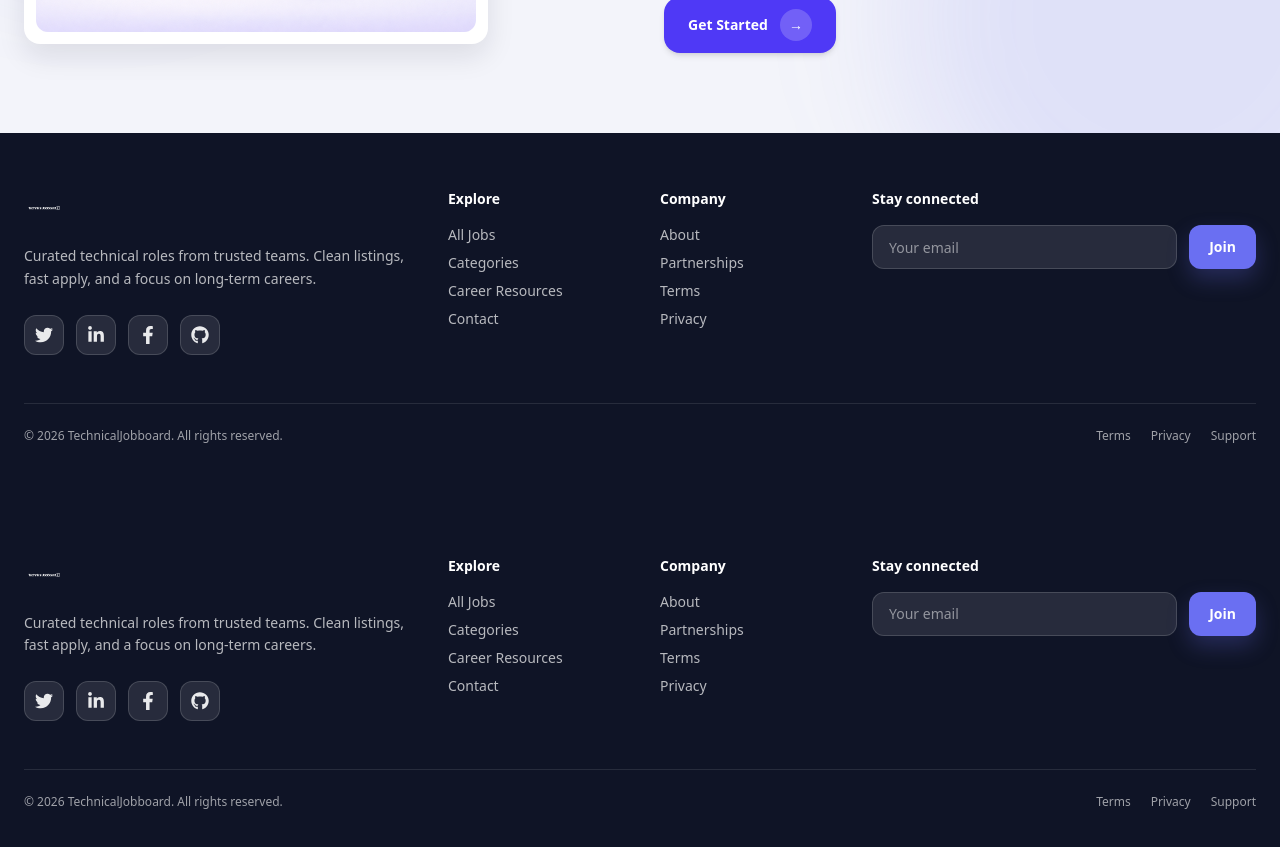
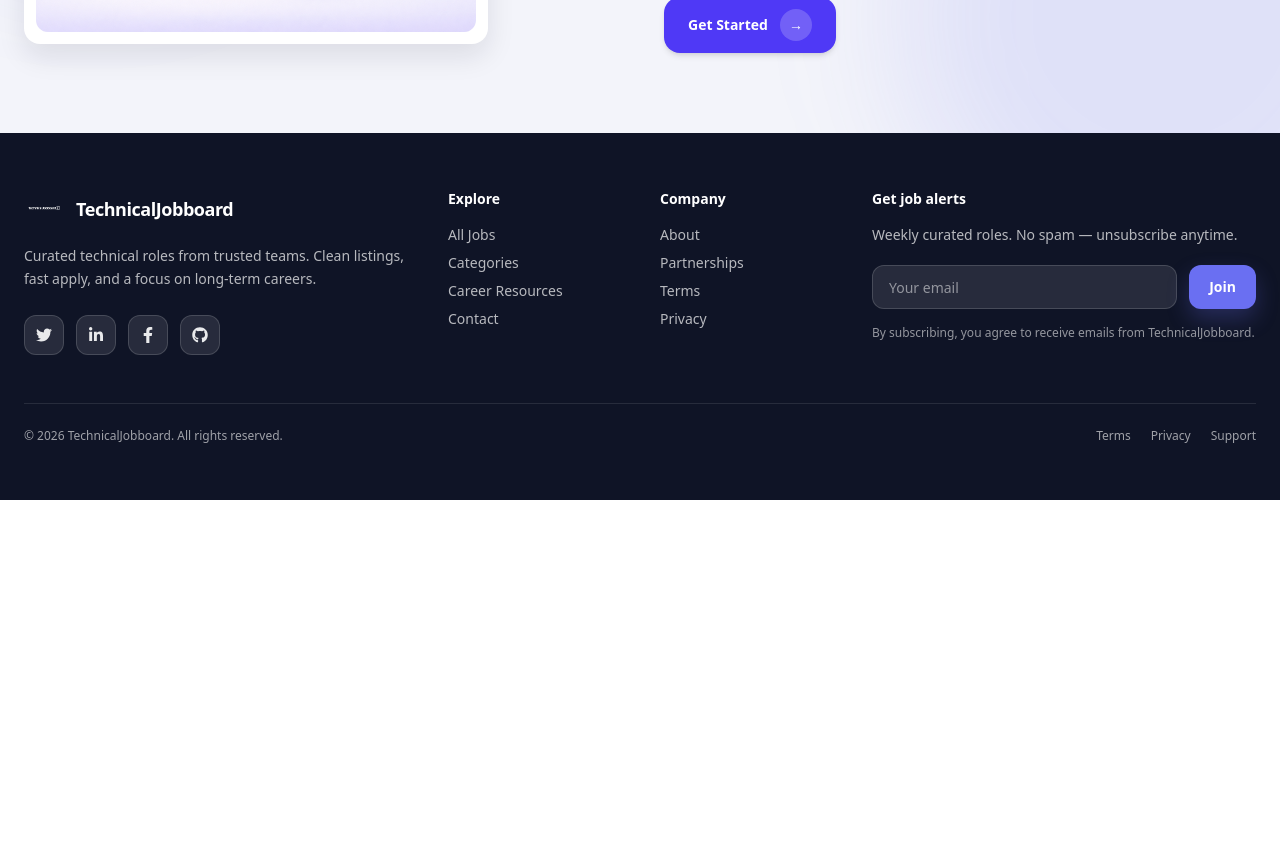
Before and after one commit to adebisidolapo/technicaljobboard, a Next.js app in the folder jobboard/: page / in a window 1280 px wide. Shown: the part 2420-3267 px from the top of the page. After the commit the page ends 2920 px from the top, so only its background shows below. Built offline with nearby package versions, Linux system fonts and the light colour scheme.

Commit message:
update footer

```diff
--- a/jobboard/app/page.tsx
+++ b/jobboard/app/page.tsx
@@ -1,7 +1,7 @@
 "use client";
 
 import React, { useEffect, useMemo, useState } from "react";
-import Footer from "@/components/Footer";
+
 
 type FeaturedJob = {
   title: string;
@@ -581,7 +581,6 @@ export default function Home() {
         </div>
       </section>
 
-      <Footer />
     </main>
   );
 }
--- a/jobboard/components/Footer.tsx
+++ b/jobboard/components/Footer.tsx
@@ -1,120 +1,98 @@
 "use client";
 
-import Link from "next/link";
 import { FaTwitter, FaLinkedinIn, FaFacebookF, FaGithub } from "react-icons/fa";
 
 export default function Footer() {
   const year = new Date().getFullYear();
 
+  const Social = [FaTwitter, FaLinkedinIn, FaFacebookF, FaGithub];
+
   return (
     <footer className="bg-[#0F1426] text-white">
       <div className="mx-auto max-w-7xl px-6 py-14">
         {/* TOP GRID */}
-        <div className="grid grid-cols-1 gap-10 md:grid-cols-12">
+        <div className="grid grid-cols-1 md:grid-cols-12 gap-10">
           {/* BRAND */}
           <div className="md:col-span-4">
+            <div className="flex items-center gap-3">
               <img
                 src="/logo.png"
                 alt="TechnicalJobboard Logo"
                 className="h-10 w-auto object-contain"
               />
+              <span className="text-lg font-extrabold tracking-tight">
+                TechnicalJobboard
+              </span>
+            </div>
 
-            <p className="mt-4 max-w-sm text-sm leading-relaxed text-white/70">
+            <p className="mt-4 text-sm text-white/70 leading-relaxed max-w-sm">
               Curated technical roles from trusted teams. Clean listings, fast
               apply, and a focus on long-term careers.
             </p>
 
-            {/* SOCIAL ICONS */}
             <div className="mt-6 flex gap-3">
+              {Social.map((Icon, i) => (
                 <a
+                  key={i}
                   href="#"
-                aria-label="Twitter"
-                className="h-10 w-10 rounded-xl border border-white/15 bg-white/10
-                           flex items-center justify-center text-white/90
-                           hover:bg-white/15 transition"
+                  className="h-10 w-10 rounded-xl bg-white/10 border border-white/15
+                             flex items-center justify-center hover:bg-white/15 transition"
+                  aria-label="Social link"
                 >
-                <FaTwitter size={18} />
+                  <Icon className="text-white/90" />
                 </a>
-
-              <a
-                href="#"
-                aria-label="LinkedIn"
-                className="h-10 w-10 rounded-xl border border-white/15 bg-white/10
-                           flex items-center justify-center text-white/90
-                           hover:bg-white/15 transition"
-              >
-                <FaLinkedinIn size={18} />
-              </a>
-
-              <a
-                href="#"
-                aria-label="Facebook"
-                className="h-10 w-10 rounded-xl border border-white/15 bg-white/10
-                           flex items-center justify-center text-white/90
-                           hover:bg-white/15 transition"
-              >
-                <FaFacebookF size={18} />
-              </a>
-
-              <a
-                href="#"
-                aria-label="GitHub"
-                className="h-10 w-10 rounded-xl border border-white/15 bg-white/10
-                           flex items-center justify-center text-white/90
-                           hover:bg-white/15 transition"
-              >
-                <FaGithub size={18} />
-              </a>
+              ))}
             </div>
           </div>
 
-          {/* LINKS */}
+          {/* LINKS 1 */}
           <div className="md:col-span-2">
-            <h3 className="mb-4 text-sm font-semibold">Explore</h3>
+            <h3 className="text-sm font-semibold text-white mb-4">Explore</h3>
             <ul className="space-y-2 text-sm text-white/70">
               <li>
-                <Link href="/all-jobs" className="hover:text-white transition">
+                <a className="hover:text-white transition" href="/all-jobs">
                   All Jobs
-                </Link>
+                </a>
               </li>
               <li>
-                <a href="#categories" className="hover:text-white transition">
+                <a className="hover:text-white transition" href="#categories">
                   Categories
                 </a>
               </li>
               <li>
-                <a href="#" className="hover:text-white transition">
+                <a className="hover:text-white transition" href="#">
                   Career Resources
                 </a>
               </li>
               <li>
-                <a href="#" className="hover:text-white transition">
+                <a className="hover:text-white transition" href="#">
                   Contact
                 </a>
               </li>
             </ul>
           </div>
 
+          {/* LINKS 2 */}
           <div className="md:col-span-2">
-            <h3 className="mb-4 text-sm font-semibold">Company</h3>
+            <h3 className="text-sm font-semibold text-white mb-4">Company</h3>
             <ul className="space-y-2 text-sm text-white/70">
               <li>
-                <a href="#" className="hover:text-white transition">
+                <a className="hover:text-white transition" href="#">
                   About
                 </a>
               </li>
               <li>
-                <a href="#" className="hover:text-white transition">
+                <a className="hover:text-white transition" href="#">
                   Partnerships
                 </a>
               </li>
               <li>
-                <a href="#" className="hover:text-white transition">
+                <a className="hover:text-white transition" href="#">
                   Terms
                 </a>
               </li>
               <li>
-                <a href="#" className="hover:text-white transition">
+                <a className="hover:text-white transition" href="#">
                   Privacy
                 </a>
               </li>
@@ -123,24 +101,33 @@ export default function Footer() {
 
           {/* NEWSLETTER */}
           <div className="md:col-span-4">
-            <h3 className="mb-4 text-sm font-semibold">Stay connected</h3>
+            <h3 className="text-sm font-semibold text-white mb-4">
+              Get job alerts
+            </h3>
+            <p className="text-sm text-white/70 mb-5">
+              Weekly curated roles. No spam — unsubscribe anytime.
+            </p>
 
-            <div className="flex flex-col gap-3 sm:flex-row">
+            <div className="flex flex-col sm:flex-row gap-3">
               <input
                 type="email"
                 placeholder="Your email"
-                className="h-11 flex-1 rounded-xl border border-white/15 bg-white/10
+                className="h-11 flex-1 rounded-xl bg-white/10 border border-white/15
                            px-4 text-sm text-white placeholder:text-white/50 outline-none
                            focus:ring-2 focus:ring-[rgba(106,111,242,0.55)]"
               />
+
               <button
-                type="button"
                 className="h-11 rounded-xl px-5 text-sm font-semibold text-white
                            bg-[var(--brand-purple)] hover:bg-[var(--brand-purple-dark)]
                            transition shadow-[0_10px_22px_rgba(106,111,242,0.25)]"
               >
                 Join
               </button>
+            </div>
+
+            <div className="mt-4 text-xs text-white/55">
+              By subscribing, you agree to receive emails from TechnicalJobboard.
             </div>
           </div>
         </div>
@@ -149,10 +136,10 @@ export default function Footer() {
         <div className="mt-12 h-px bg-white/10" />
 
         {/* BOTTOM BAR */}
-        <div className="mt-6 flex flex-col items-center justify-between gap-4 text-xs text-white/60 md:flex-row">
+        <div className="mt-6 flex flex-col md:flex-row items-center justify-between gap-4 text-xs text-white/60">
           <p>© {year} TechnicalJobboard. All rights reserved.</p>
 
-          <div className="flex gap-5">
+          <div className="flex flex-wrap items-center gap-5">
             <a href="#" className="hover:text-white transition">
               Terms
             </a>
```
Lines whose indentation alone changed are shown as unchanged.
